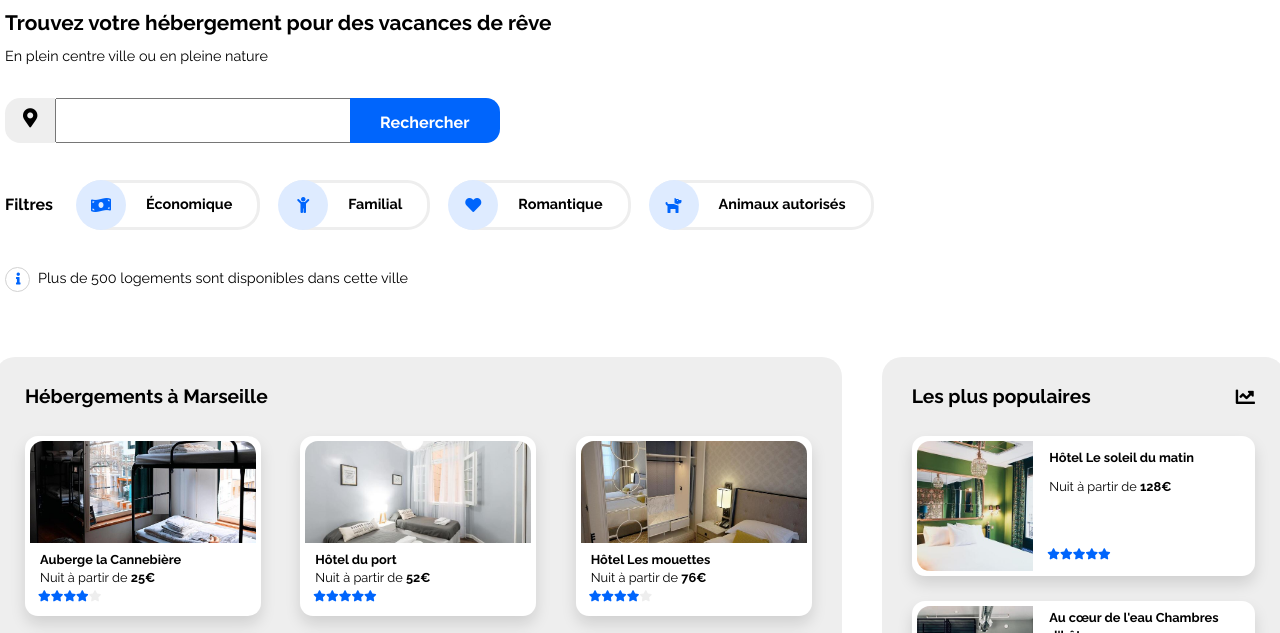
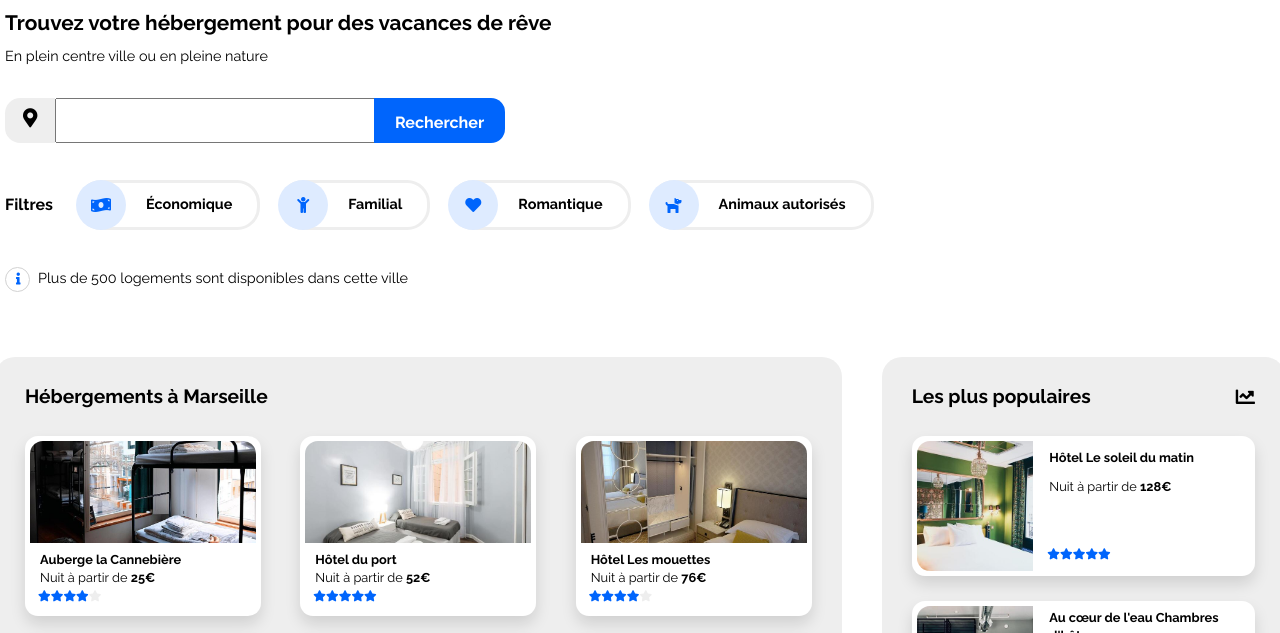
Before and after one commit to johanb83/johanbonnot_2_15082021, a plain HTML site: page index.html in a window 1280 px wide. Shown: the part 97-730 px from the top of the page. Drawn offline with Linux system fonts and the light colour scheme.

Commit message:
Update style.css

```diff
--- a/css/style.css
+++ b/css/style.css
@@ -204,6 +204,12 @@ main {
        padding: 10px 18px;
        background-color: var(--grey);
        border-radius: 0.8em 0 0 0.8em;
+}
+input[type="search"] {
+       width: 70%;
+       font-family: var(--font);
+       padding: 0px 30px 0px 9px;
+       font-size: 0.795em;
 }
 .submit_btn {
        border: none;
```
